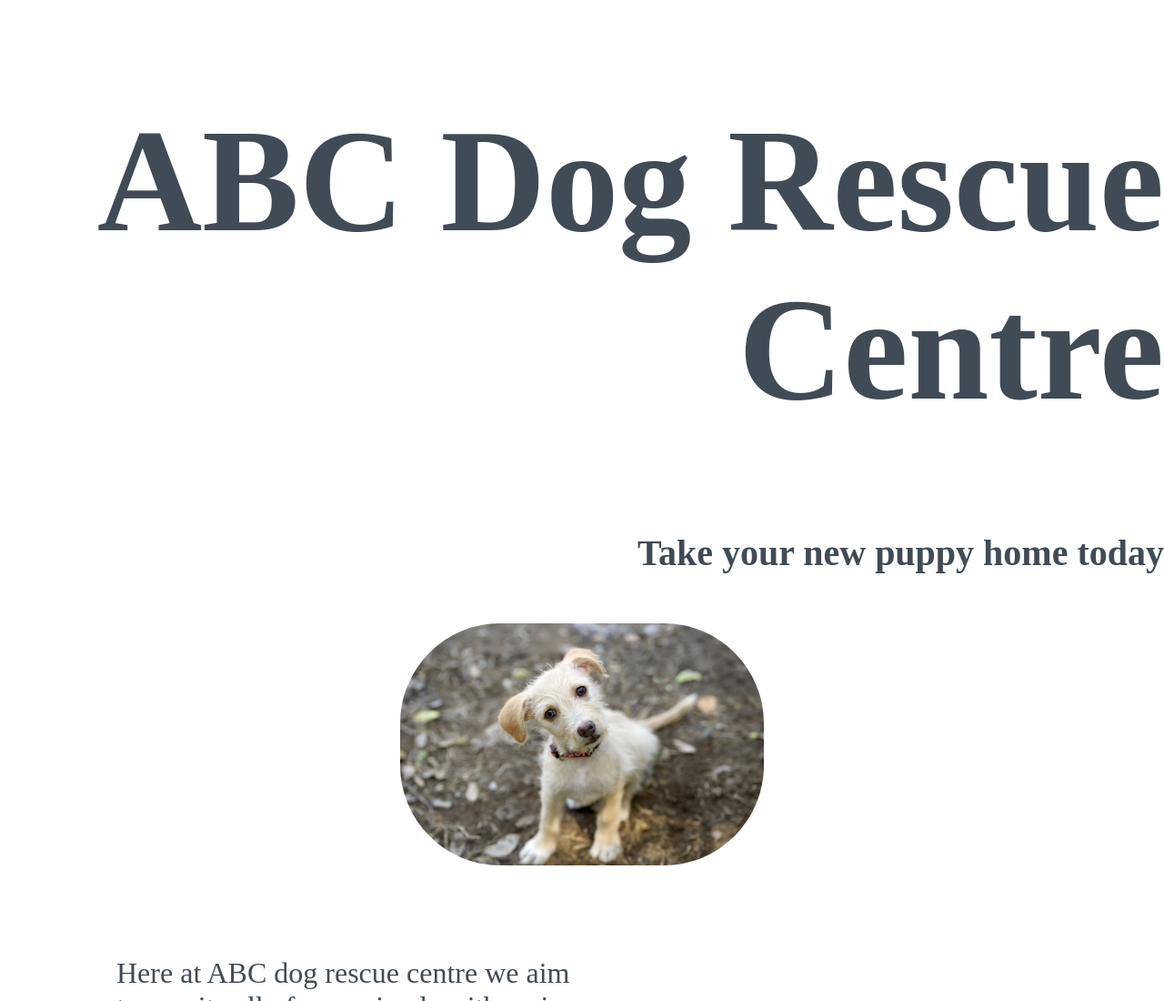
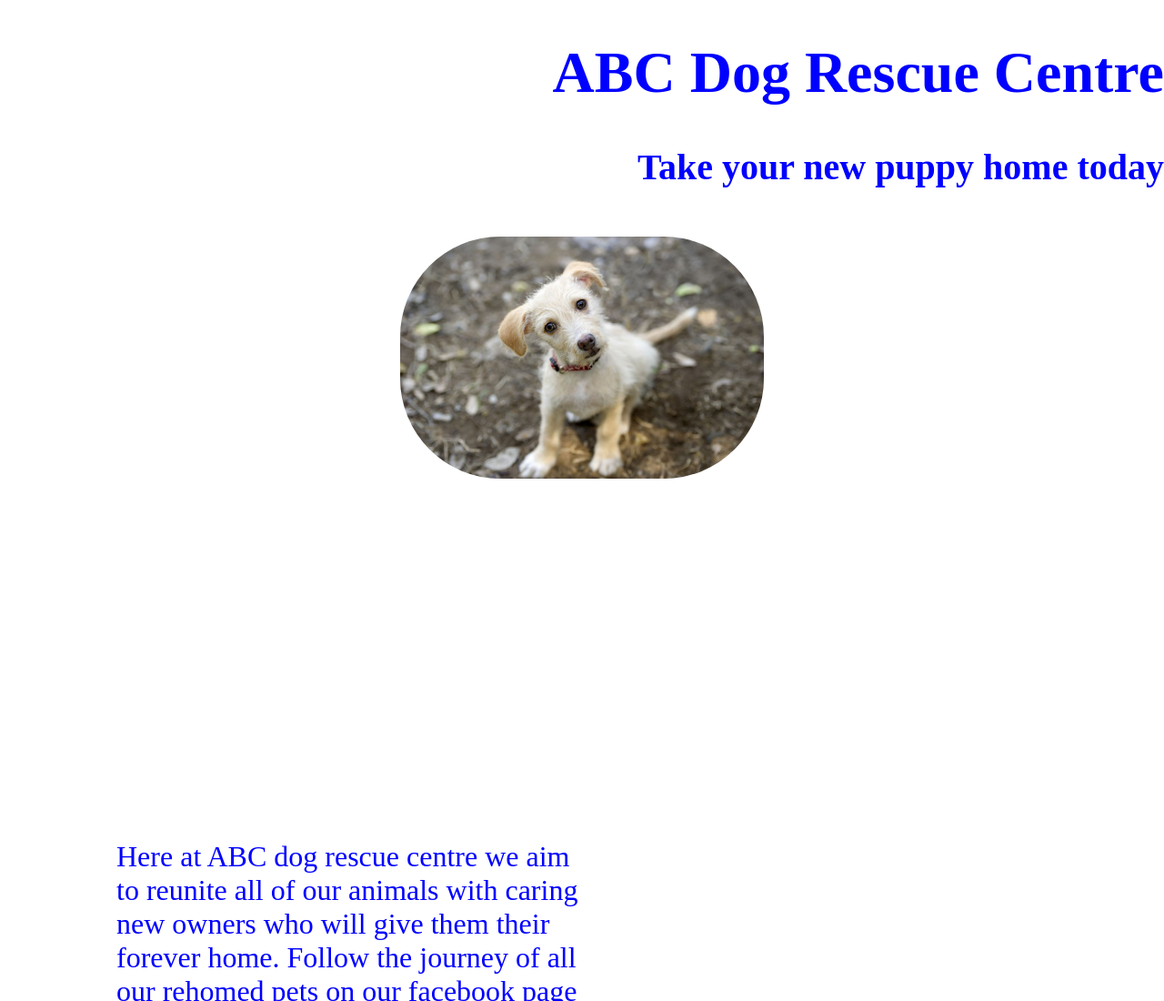
Before and after one commit to bethanygill/abc, a plain HTML site: page index.html in a window 1280 px wide. Shown: the top 1100 px of the page at 91% size. Drawn offline with Linux system fonts and the light colour scheme.

Commit message:
Font colour changed to blue and background colour to blue

```diff
--- a/css/style.css
+++ b/css/style.css
@@ -1,5 +1,6 @@
 body{
   color: rgb(65, 75, 86);
+  color: rgb(0, 0, 255);
   font-famiy: calibri;
   margin: 0px;
 }
@@ -12,7 +13,7 @@ div {
   }
 
 h1{
-  font-size: 10em;
+  font-size: 4em;
 }
 h2{
   font-size: 2.5em;
@@ -46,7 +47,7 @@ li#lowest {
   margin-top: 14%;
 }
 div.contrast {
-  background-colour: rgb(0,50,0);
+  background-colour: rgb(0,0,255);
   color: rgb(255,255,255);
   display: flex;
   justify-content: center;
```
